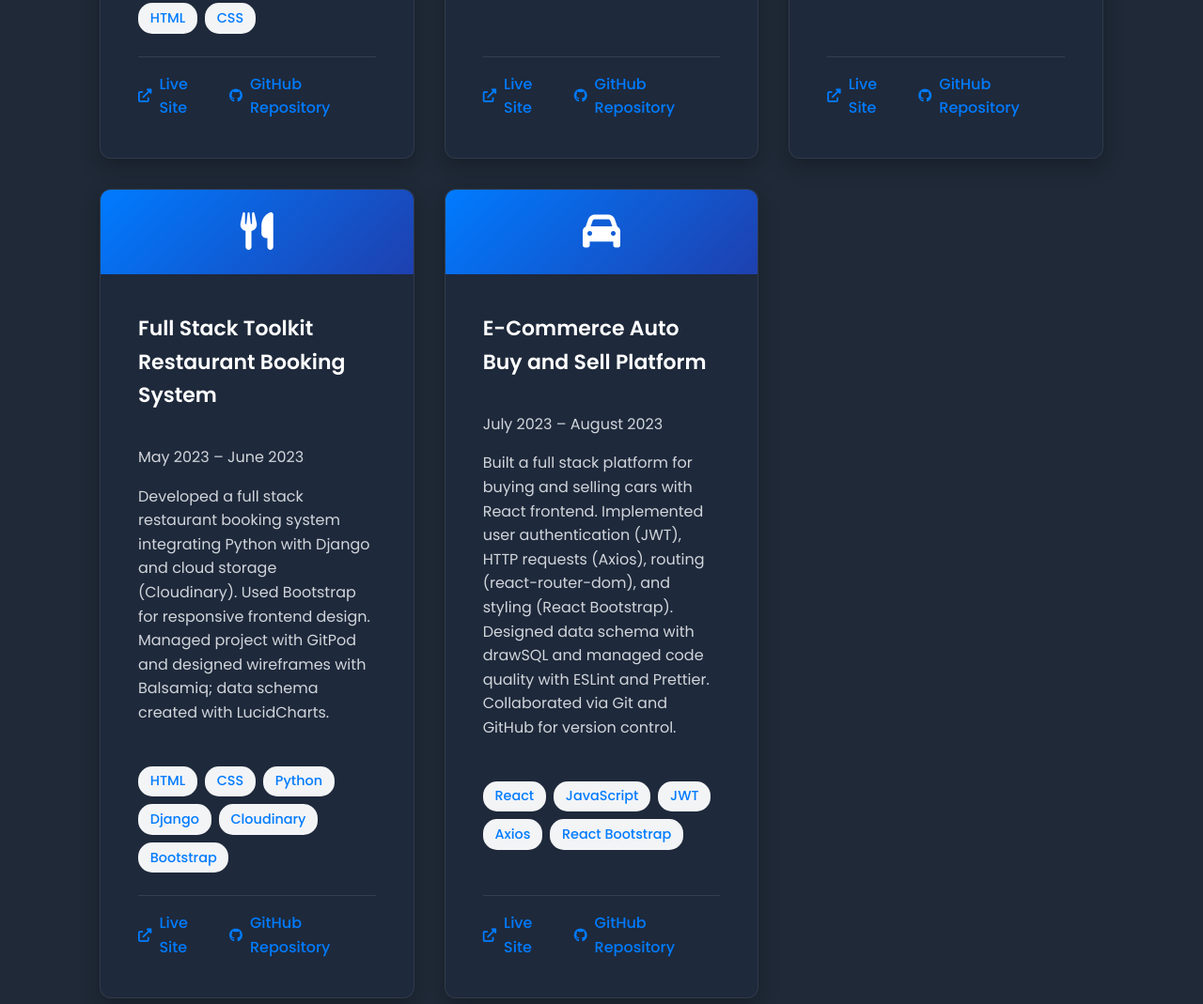
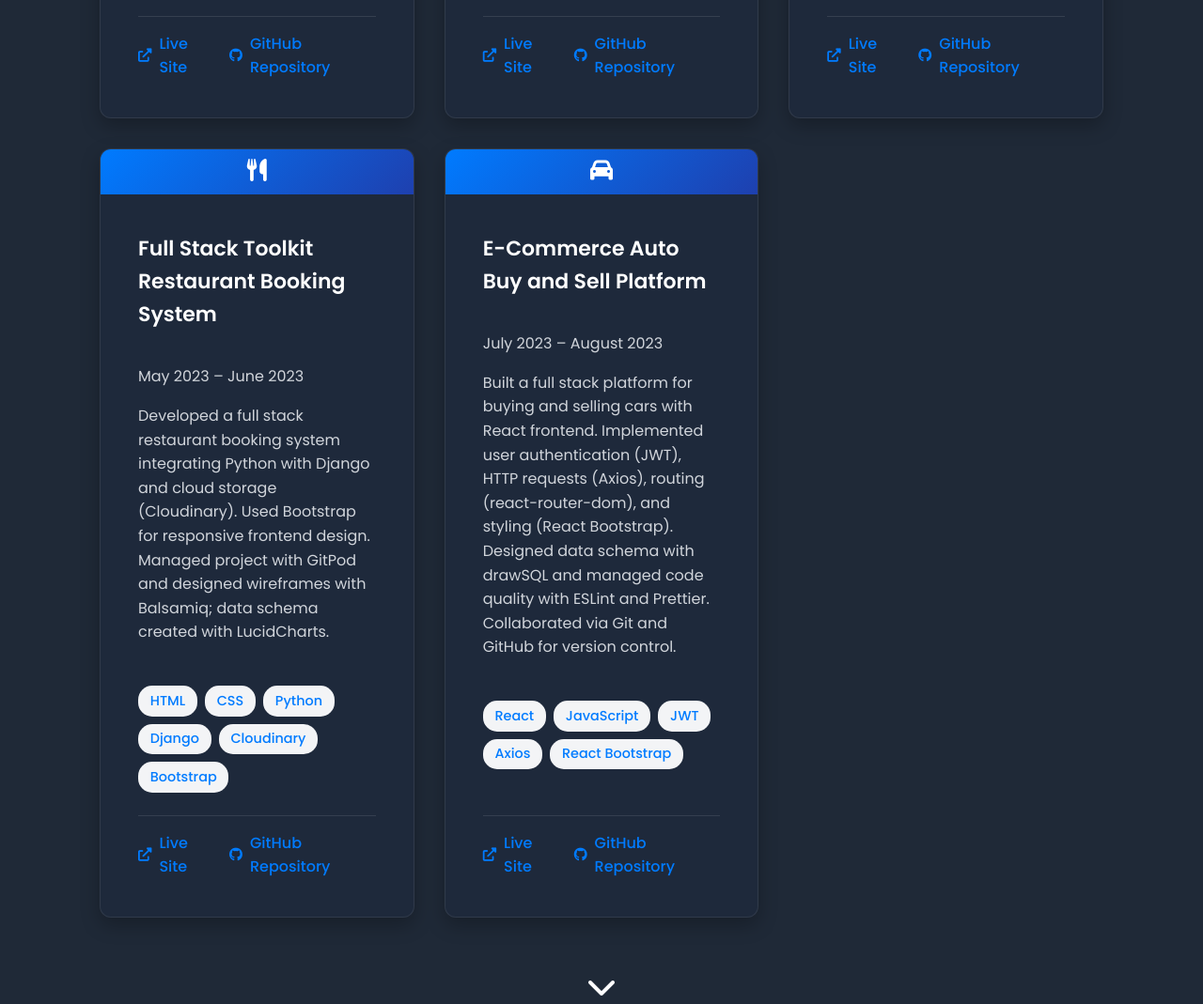
Before and after one commit to SuzanDewitz/Suzan-Portfolio, a plain HTML site: page index.html in a window 1280 px wide. Shown: the part 7912-8981 px from the top of the page at 94% size. Drawn offline with Linux system fonts and the light colour scheme; a script that the page names is missing.

Commit message:
Fix CSS layout: reduced blue section, icon size, and text size for project cards

```diff
--- a/index.html
+++ b/index.html
@@ -317,8 +317,11 @@
                         <span class="tech-tag">CSS</span>
                     </div>
                     <div class="project-links">
-                        <a href="#" class="project-link"><i class="fas fa-external-link-alt"></i> Live Site</a>
-                        <a href="#" class="project-link"><i class="fab fa-github"></i> GitHub Repository</a>
+                        <a href="https://suzandewitz.github.io/Dogs-Training/" class="project-link" target="_blank" rel="noopener noreferrer">
+    <i class="fas fa-external-link-alt"></i> Live Site</a>
+                        <a href="https://github.com/SuzanDewitz/Dogs-Training" class="project-link" target="_blank" rel="noopener noreferrer">
+        <i class="fab fa-github"></i> GitHub Repository
+    </a>
                     </div>
                 </div>
             </div>
@@ -338,8 +341,12 @@
                         <span class="tech-tag">CSS</span>
                     </div>
                     <div class="project-links">
-                        <a href="#" class="project-link"><i class="fas fa-external-link-alt"></i> Live Site</a>
-                        <a href="#" class="project-link"><i class="fab fa-github"></i> GitHub Repository</a>
+                         <a href="https://suzandewitz.github.io/Computer-Quiz-Game-portfolio-project/" class="project-link" target="_blank" rel="noopener noreferrer">
+        <i class="fas fa-external-link-alt"></i> Live Site
+    </a>
+    <a href="https://github.com/SuzanDewitz/Computer-Quiz-Game-portfolio-project" class="project-link" target="_blank" rel="noopener noreferrer">
+        <i class="fab fa-github"></i> GitHub Repository
+    </a>
                     </div>
                 </div>
             </div>
@@ -357,8 +364,12 @@
                         <span class="tech-tag">Python</span>
                     </div>
                     <div class="project-links">
-                        <a href="#" class="project-link"><i class="fas fa-external-link-alt"></i> Live Site</a>
-                        <a href="#" class="project-link"><i class="fab fa-github"></i> GitHub Repository</a>
+                        <a href="https://name-hangman-for-all.onrender.com" class="project-link" target="_blank" rel="noopener noreferrer">
+        <i class="fas fa-external-link-alt"></i> Live Site
+    </a>
+    <a href="https://github.com/SuzanDewitz/hangman-for-all" class="project-link" target="_blank" rel="noopener noreferrer">
+        <i class="fab fa-github"></i> GitHub Repository
+    </a>
                     </div>
                 </div>
             </div>
@@ -381,8 +392,12 @@
                         <span class="tech-tag">Bootstrap</span>
                     </div>
                     <div class="project-links">
-                        <a href="#" class="project-link"><i class="fas fa-external-link-alt"></i> Live Site</a>
-                        <a href="#" class="project-link"><i class="fab fa-github"></i> GitHub Repository</a>
+                        <a href="https://tablefinder.onrender.com" class="project-link" target="_blank" rel="noopener noreferrer">
+        <i class="fas fa-external-link-alt"></i> Live Site
+    </a>
+    <a href="https://github.com/SuzanDewitz/TableFinder" class="project-link" target="_blank" rel="noopener noreferrer">
+        <i class="fab fa-github"></i> GitHub Repository
+    </a>
                     </div>
                 </div>
             </div>
@@ -404,8 +419,12 @@
                         <span class="tech-tag">React Bootstrap</span>
                     </div>
                     <div class="project-links">
-                        <a href="#" class="project-link"><i class="fas fa-external-link-alt"></i> Live Site</a>
-                        <a href="#" class="project-link"><i class="fab fa-github"></i> GitHub Repository</a>
+                        <a href="https://autotraderss-react-frontend.onrender.com" class="project-link" target="_blank" rel="noopener noreferrer">
+        <i class="fas fa-external-link-alt"></i> Live Site
+    </a>
+    <a href="https://github.com/SuzanDewitz/autotraderss-react-frontend" class="project-link" target="_blank" rel="noopener noreferrer">
+        <i class="fab fa-github"></i> GitHub Repository
+    </a>
                     </div>
                 </div>
             </div>
--- a/styles.css
+++ b/styles.css
@@ -464,12 +464,12 @@ body {
 
 .project-image {
     background: linear-gradient(135deg, var(--primary-color), var(--secondary-color));
-    padding: 1.5rem;
+    padding: 0.60rem;
     text-align: center;
 }
 
 .project-image i {
-    font-size: 2.5rem;
+    font-size: 1.5rem;
     color: var(--white);
 }
 
@@ -492,6 +492,7 @@ body {
     color: var(--content-text-color);
     line-height: 1.6;
     margin: 0;
+    font-size: 0.85rem;
 }
 
 .project-tech {
@@ -953,10 +954,6 @@ section#contact > h2::before { content: "✉️"; }
     gap: 2rem; /* Space between education cards */
 }
 
-/* .education-item-card uses general card styles defined in the group including .experience-card */
-/* The group selector is: .about-card, .skill-card, .project-card, .experience-card, .education-item-card */
-/* It handles: initial opacity, transform, border-radius, box-shadow, background-color, padding, base color, transition, border */
-
 .education-item-card:hover { /* Match experience card hover */
     transform: translateY(-5px);
     box-shadow: 0 8px 15px rgba(0,0,0,0.15);
@@ -971,9 +968,6 @@ section#contact > h2::before { content: "✉️"; }
     border-bottom: 2px solid var(--light-bg); /* Subtle separator, matches experience */
 }
 
-/* .education-title h3 (Course Title) uses general card title styles: */
-/* .about-card h3, ..., .education-title h3 { font-size: var(--card-title-size); font-weight: 600; margin-bottom: 1.25rem; color: var(--heading-text-color); } */
-/* Specific color override to match experience job title: */
 .education-title h3 {
     color: var(--primary-color); /* Blue for course titles */
     /* font-size, weight, margin-bottom are inherited from the general rule */
@@ -985,7 +979,6 @@ section#contact > h2::before { content: "✉️"; }
     font-weight: 500;
     margin-top: 0.25rem; /* Small space below course title */
 }
-
 .education-period { /* Date Pill - Matches experience-period */
     background-color: rgba(255, 255, 255, 0.1);
     color: var(--content-text-color);
@@ -995,7 +988,6 @@ section#contact > h2::before { content: "✉️"; }
     font-weight: 500;
     white-space: nowrap; /* Prevent breaking on mobile if possible */
 }
-
 .education-details { /* UL for bullet points - Matches experience-details */
     list-style: none;
     padding: 0;
@@ -1004,34 +996,23 @@ section#contact > h2::before { content: "✉️"; }
     flex-direction: column;
     gap: 1rem;
 }
-
-/* .education-details li (Bullet points) uses general card paragraph/list item styles: */
-/* .about-card p, ..., .education-details li, ... { margin-bottom: 1.25rem; line-height: var(--base-line-height); font-size: var(--base-font-size); color: var(--content-text-color); } */
 .education-details li {
     display: flex; /* For icon alignment */
     align-items: flex-start;
     gap: 1rem; /* Space between icon and text */
     /* Typography (size, color, line-height) inherited from general rule */
 }
-
 .education-details li:last-child {
     margin-bottom: 0; /* Consistent with other cards */
 }
-
 .education-details li i { /* Font Awesome Icons - Matches experience icon style */
     color: var(--primary-color);
     font-size: 1.2rem;
     margin-top: 0.2rem; /* Align with text slightly better */
     flex-shrink: 0; /* Prevent icon from shrinking */
 }
-
 /* Responsive Design Adjustments for Education (already mostly in place) */
 @media (max-width: 768px) {
-    /* section#education > h2::before already has mobile styles */
-    /* .education-item-card padding already covered by general card mobile rule */
-    /* .education-title h3 font-size already covered by general card title mobile rule */
-    /* .education-details li font-size already covered by general card list item mobile rule */
-
     .education-container {
         gap: 1.5rem; /* Matches experience */
     }
```
